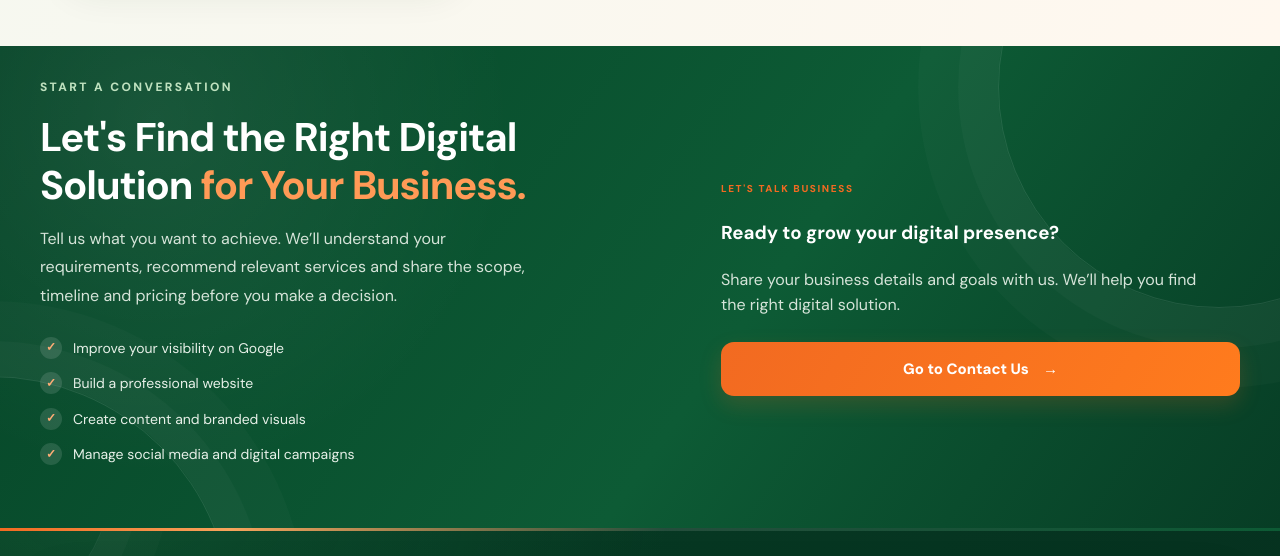
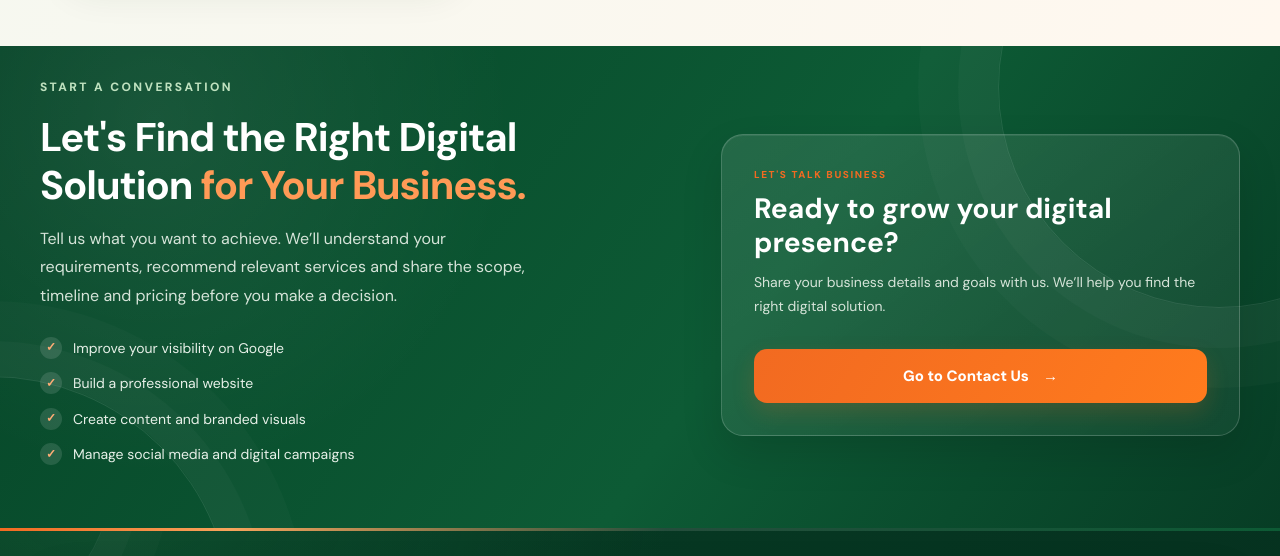
Before and after one commit to nirajsharmadm/bazaarvistaar, a plain HTML site: page index.html in a window 1280 px wide. Shown: the part 3340-3896 px from the top of the page. Drawn offline with Linux system fonts and the light colour scheme.

Commit message:
Style homepage contact prompt

```diff
--- a/styles.css
+++ b/styles.css
@@ -1489,3 +1489,39 @@ a{color:inherit;text-decoration:none}.container{width:min(1200px,calc(100% - 48p
     margin-top:17px;
   }
 }
+
+/* Homepage contact prompt replaces the full enquiry form */
+.home-contact-cta{
+  align-self:center;
+  padding:32px;
+  border:1px solid rgba(255,255,255,.18);
+  border-radius:22px;
+  background:linear-gradient(145deg,rgba(255,255,255,.10),rgba(255,255,255,.045));
+  box-shadow:0 18px 42px rgba(0,0,0,.12),inset 0 1px 0 rgba(255,255,255,.08);
+}
+.home-contact-cta .form-card-eyebrow{
+  display:block;
+  margin-bottom:9px;
+}
+.home-contact-cta h3{
+  margin:0 0 10px;
+  color:#fff;
+  font-size:clamp(22px,2.2vw,29px);
+  line-height:1.2;
+}
+.home-contact-cta p{
+  margin:0 0 22px;
+  color:#d6e4d9;
+  font-size:14px;
+  line-height:1.75;
+}
+.home-contact-cta .btn{
+  width:100%;
+  text-align:center;
+}
+@media(max-width:760px){
+  .home-contact-cta{
+    padding:24px 21px;
+    border-radius:18px;
+  }
+}
```
